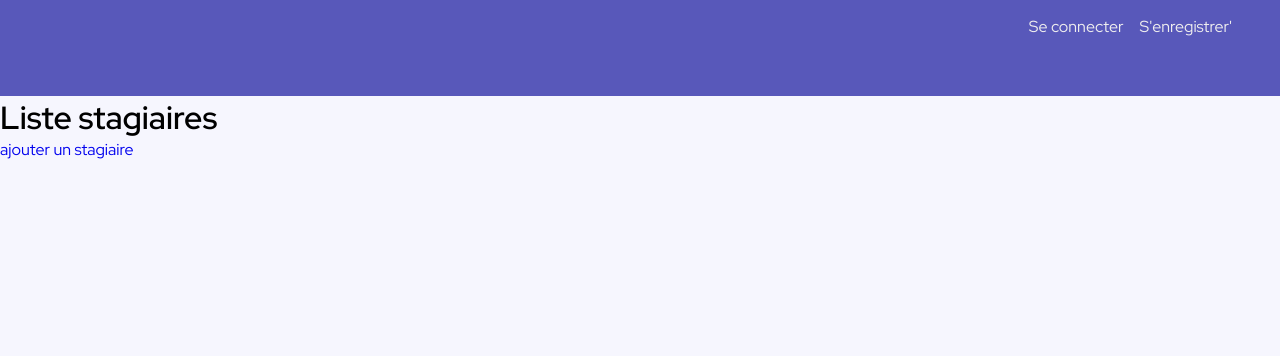
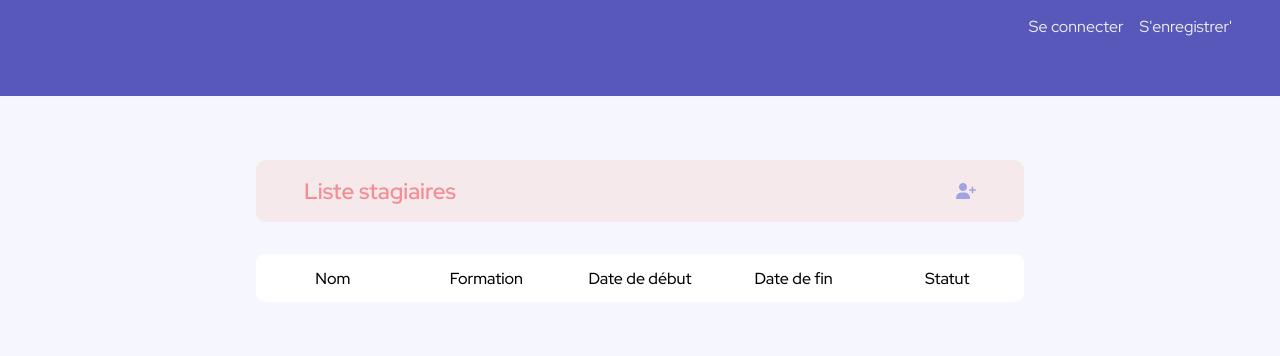
Before and after one commit to M-Laetitia/SymfonySessions, a Symfony app: template templates/student/index.html.twig in a window 1280 px wide. Shown: the top 356 px of the page. Run offline with Twig, Linux system fonts and the light colour scheme; the template is opened without the code that fills it, so the values that code supplies are empty; some libraries are stand-ins or nearby versions.

Commit message:
Style: start design for the student list page

```diff
--- a/templates/student/index.html.twig
+++ b/templates/student/index.html.twig
@@ -4,18 +4,49 @@
 
 {% block body %}
 
-    <h1>Liste stagiaires</h1>
-    <a href="{{ path('new_student') }}" >ajouter un stagiaire</a><br>
 
-    {% for student in students %}
-        {# <a href="{{ path('show_student', {'id': student.id }) }}">{{student}}</a> #}
 
-        {{student}} <br>
+    <div class="container usersList">
+        <div class="top">
+            <h1>Liste stagiaires</h1>
+            <a href="{{ path('new_student') }}" ><i class="fa-solid fa-user-plus"></i></a>
+        </div>
 
-        {# <a  href="{{ path('edit_student', {'id': student.id }) }}">Edit</a> #}
 
-        {# <a  href="{{ path('delete_student', {'id': student.id }) }}">Supprimer</a> <br> #}
-    {% endfor %}
+        <div class="list-person list-student">
+
+            <div class="top-list">
+                <p>Nom</p>
+                <p>Formation</p>
+                <p>Date de début</p>
+                <p>Date de fin</p>
+                <p>Statut</p>
+
+            </div>
+
+            <div class="content-list">
+                {% for student in students %}
+                    <div>
+                        <p><a href="{{ path('show_student', {'id': student.id }) }}">{{student}}</a></p>
+                        <p>Découverte numérique</p>
+                        <p>11-02-2023</p>
+                        <p>12-04-2023</p>
+                        <p>En formation</p>
+
+                        {# <a  href="{{ path('edit_student', {'id': student.id }) }}">Edit</a>
+                        <a  href="{{ path('delete_student', {'id': student.id }) }}">Supprimer</a>  #}
+                    </div>
+                {% endfor %}
+            </div>
+
+        </div>
+
+    </div>
+
+
+
+
+
 
 
 {% endblock %}
```
